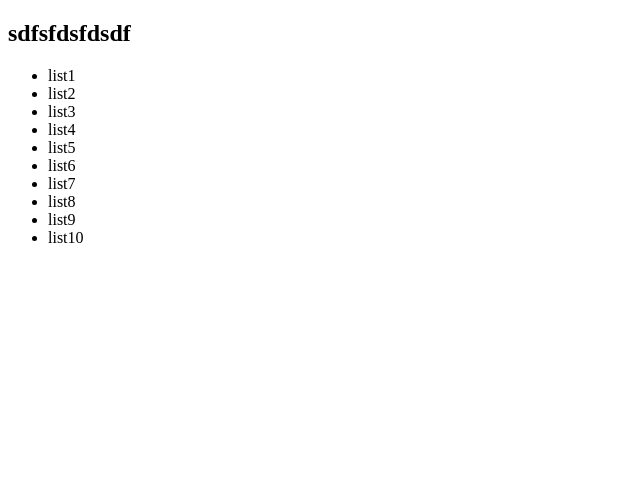
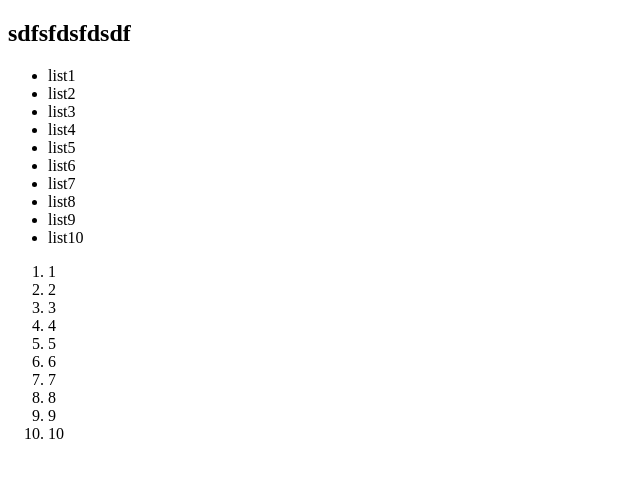
Before and after one commit to liushaocheng/testAPP, a plain HTML site: page index.html in a window 1280 px wide. Shown: the whole page, without its empty margins (0-640 px from the left). Drawn offline with Linux system fonts and the light colour scheme.

Commit message:
修改了index页面

```diff
--- a/index.html
+++ b/index.html
@@ -18,5 +18,17 @@
 		<li>list9</li>
 		<li>list10</li>
 	</ul>
+	<ol>
+		<li>1</li>
+		<li>2</li>
+		<li>3</li>
+		<li>4</li>
+		<li>5</li>
+		<li>6</li>
+		<li>7</li>
+		<li>8</li>
+		<li>9</li>
+		<li>10</li>
+	</ol>
 </body>
 </html>
```
